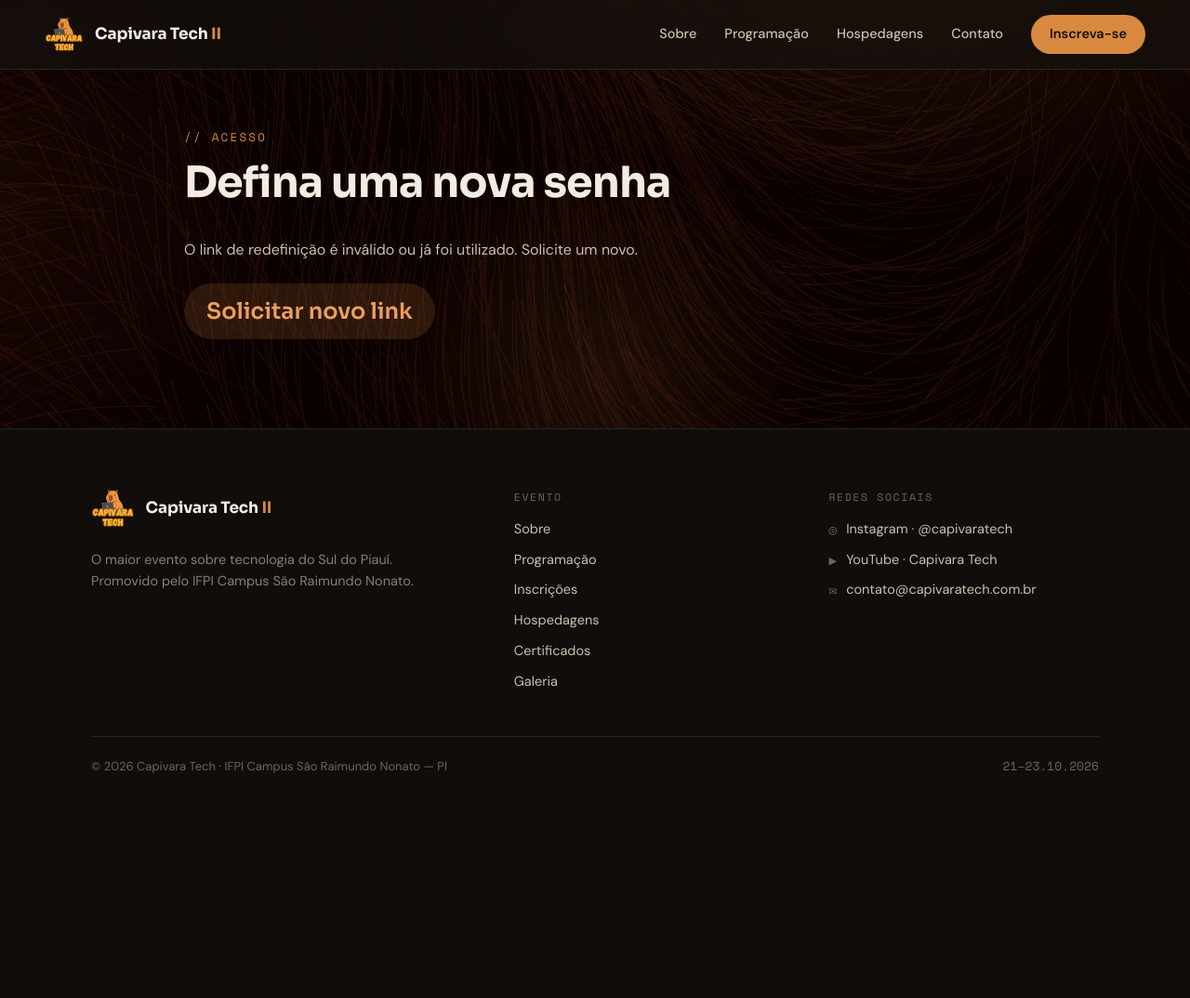
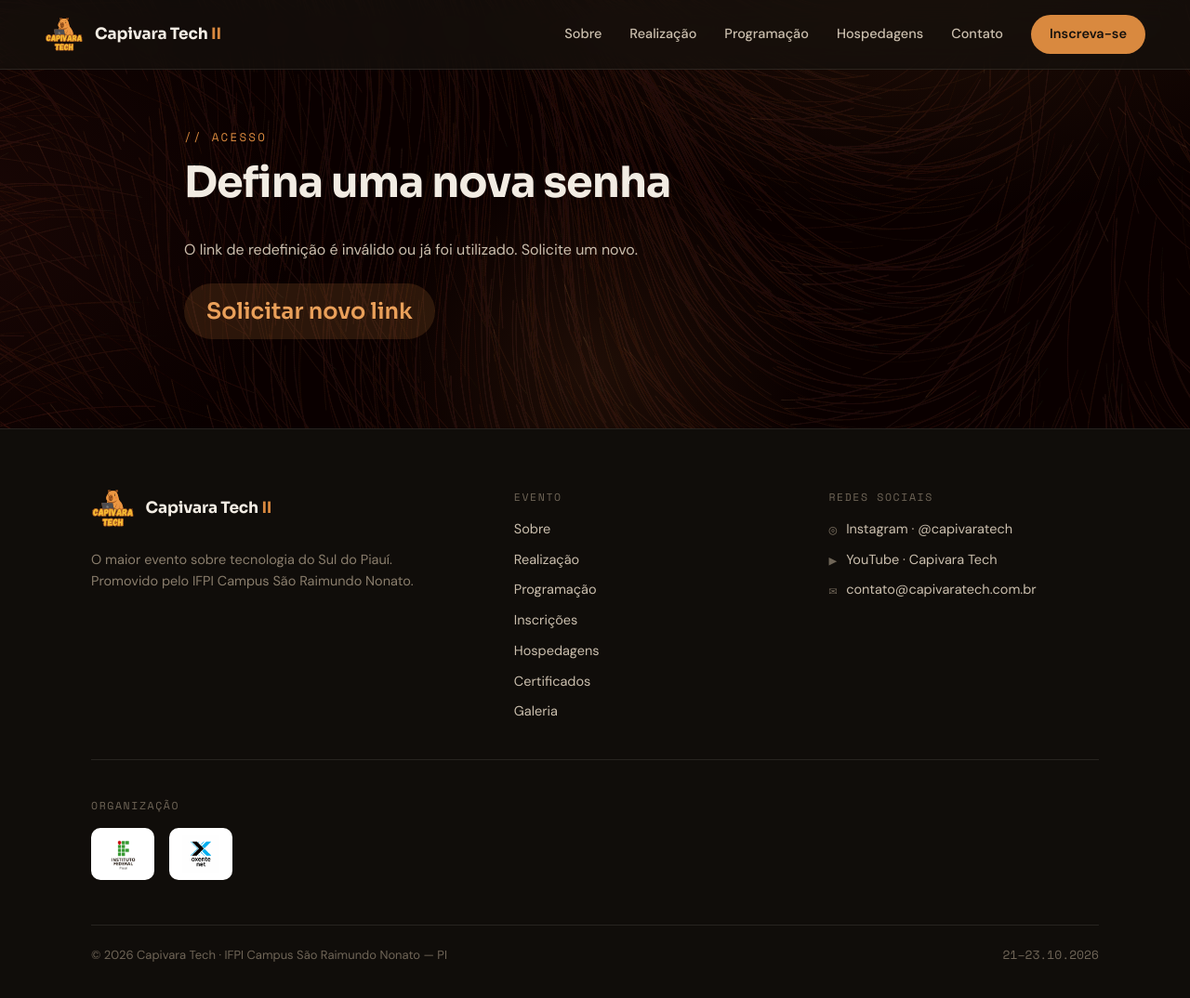
Before and after one commit to dgd-yz/Capivara-Tech, a Django app: page /accounts/reset/1/1/ in a window 1280 px wide. Shown: the whole page at 93% size. Before the commit the page ends 832 px from the top, so only its background shows below. Run offline with Django 5.2, Linux system fonts and the light colour scheme; some libraries are stand-ins or nearby versions.

Commit message:
Adiciona página de Realização e logos de organização no rodapé
- Nova página /realização explicando que o evento é organizado pelo
  IFPI Campus São Raimundo Nonato em parceria com a OxenteNet
- Logos do IFPI e da OxenteNet no rodapé, sob o título "Organização"
- Link para a página no menu principal e no rodapé

```diff
--- a/core/templates/footer.html
+++ b/core/templates/footer.html
@@ -14,6 +14,7 @@
         <h4>Evento</h4>
         <div class="ct-footer__links">
           <a href="{% url 'about' %}">Sobre</a>
+          <a href="{% url 'realization' %}">Realização</a>
           <a href="{% url 'schedule' %}">Programação</a>
           <a href="{% url 'registration' %}">Inscrições</a>
           <a href="{% url 'accommodations' %}">Hospedagens</a>
@@ -32,6 +33,18 @@
       </div>
     </div>
 
+    <div style="margin-top:40px;padding-top:40px;border-top:1px solid var(--ct-border);">
+      <h4>Organização</h4>
+      <div style="display:flex;gap:16px;align-items:center;flex-wrap:wrap;">
+        <a href="{% url 'realization' %}" style="background:#fff;border-radius:10px;padding:8px 14px;display:inline-flex;align-items:center;">
+          <img src="{% static 'images/logo-ifpi-vertical.png' %}" alt="IFPI Campus São Raimundo Nonato" style="height:40px;width:auto;display:block;" />
+        </a>
+        <a href="{% url 'realization' %}" style="background:#fff;border-radius:10px;padding:8px 14px;display:inline-flex;align-items:center;">
+          <img src="{% static 'images/logo-oxentenet.png' %}" alt="OxenteNet" style="height:40px;width:auto;display:block;" />
+        </a>
+      </div>
+    </div>
+
     <div class="ct-footer__bar">
       <span>© 2026 Capivara Tech · IFPI Campus São Raimundo Nonato — PI</span>
       <span class="mono">21–23.10.2026</span>
--- a/core/templates/menu.html
+++ b/core/templates/menu.html
@@ -11,6 +11,7 @@
 
   <div id="ct-nav-links" class="ct-nav__links">
     <a href="{% url 'about' %}">Sobre</a>
+    <a href="{% url 'realization' %}">Realização</a>
     <a href="{% url 'schedule' %}">Programação</a>
     <a href="{% url 'accommodations' %}">Hospedagens</a>
     <a href="{% url 'contact' %}">Contato</a>
--- a/core/urls.py
+++ b/core/urls.py
@@ -9,6 +9,7 @@ from .views import (
     health,
     home,
     letter,
+    realization,
     registration,
     schedule,
     signup,
@@ -19,6 +20,7 @@ urlpatterns = [
     path("", home, name="home"),
     path("health/", health, name="health"),
     path("sobre", about, name="about"),
+    path("realização", realization, name="realization"),
     path("programação", schedule, name="schedule"),
     path("inscrição", registration, name="registration"),
     path("hospedagens", accommodations, name="accommodations"),
--- a/core/views.py
+++ b/core/views.py
@@ -38,6 +38,11 @@ def home(request):
 @with_template
 def about(request):
     return {"template": "core/about.html"}
+
+
+@with_template
+def realization(request):
+    return {"template": "core/realization.html"}
 
 
 @with_template
```
Also changed, not shown: core/templates/core/realization.html (added, +31 -0 lines).
